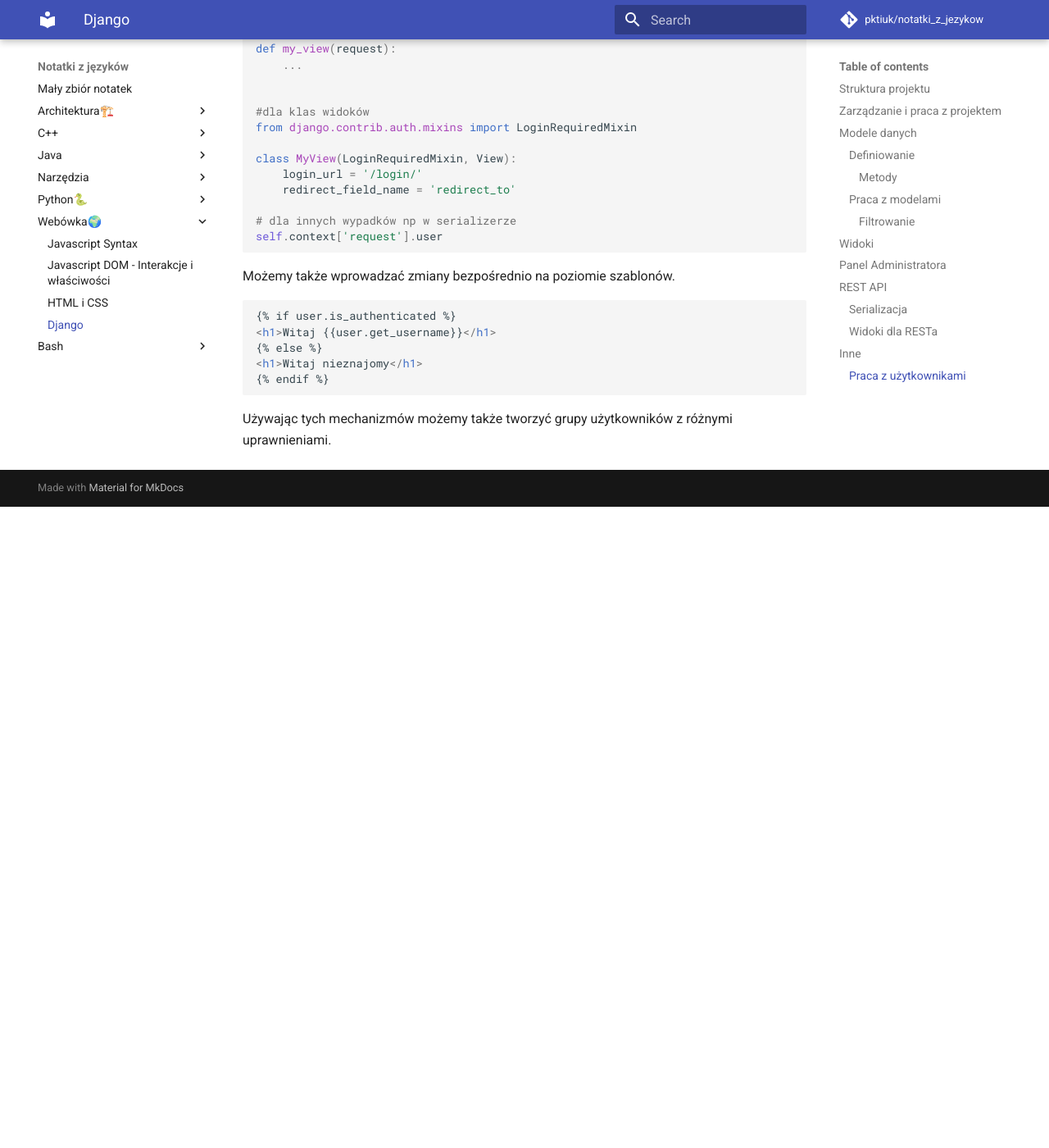
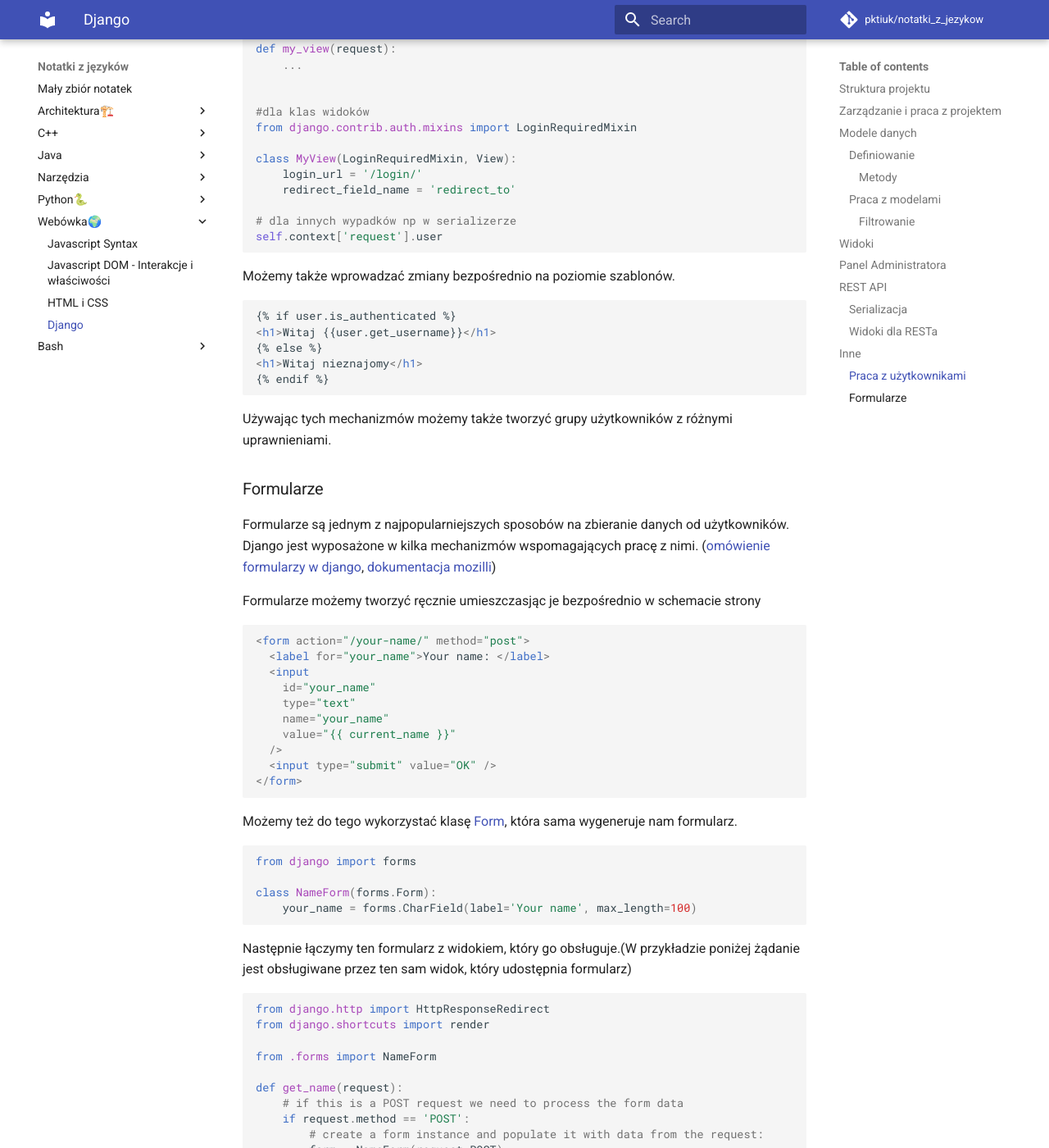
Before and after one commit to pktiuk/notatki_z_jezykow, an MkDocs documentation site: the page built from docs/Webówka🌍/9_django.md, in a window 1280 px wide and 1400 px high, scrolled down 7170 px. Shown: the whole window at 82% size. Built offline with MkDocs 1.6.1 and Material for MkDocs 9.7.7, drawn with Linux system fonts in a browser that asks for light colours; comment, search, counter and statistics services are not loaded; before the commit the page ends 7788 px from its top, so only the background shows below that; some of the changed text lies outside the part shown.

Commit message:
Opis formularzy dla Django

````diff
--- a/docs/Webówka🌍/9_django.md
+++ b/docs/Webówka🌍/9_django.md
@@ -338,3 +338,69 @@
 ```
 
 Używając tych mechanizmów możemy także tworzyć grupy użytkowników z różnymi uprawnieniami.
+
+### Formularze
+
+Formularze są jednym z najpopularniejszych sposobów na zbieranie danych od użytkowników. Django jest wyposażone w kilka mechanizmów wspomagających pracę z nimi. ([omówienie formularzy w django](https://docs.djangoproject.com/en/3.2/topics/forms/), [dokumentacja mozilli](https://developer.mozilla.org/en-US/docs/Web/HTML/Element/form))
+
+Formularze możemy tworzyć ręcznie umieszczasjąc je bezpośrednio w schemacie strony
+
+```html
+<form action="/your-name/" method="post">
+  <label for="your_name">Your name: </label>
+  <input
+    id="your_name"
+    type="text"
+    name="your_name"
+    value="{{ current_name }}"
+  />
+  <input type="submit" value="OK" />
+</form>
+```
+
+Możemy też do tego wykorzystać klasę [Form](https://docs.djangoproject.com/en/3.2/ref/forms/api/#django.forms.Form), która sama wygeneruje nam formularz.
+
+```python
+from django import forms
+
+class NameForm(forms.Form):
+    your_name = forms.CharField(label='Your name', max_length=100)
+```
+
+Następnie łączymy ten formularz z widokiem, który go obsługuje.(W przykładzie poniżej żądanie jest obsługiwane przez ten sam widok, który udostępnia formularz)
+
+```python
+from django.http import HttpResponseRedirect
+from django.shortcuts import render
+
+from .forms import NameForm
+
+def get_name(request):
+    # if this is a POST request we need to process the form data
+    if request.method == 'POST':
+        # create a form instance and populate it with data from the request:
+        form = NameForm(request.POST)
+        # check whether it's valid:
+        if form.is_valid():
+            # process the data in form.cleaned_data as required
+            # ...
+            # redirect to a new URL:
+            return HttpResponseRedirect('/thanks/')
+
+    # if a GET (or any other method) we'll create a blank form
+    else:
+        form = NameForm()
+
+    return render(request, 'name.html', {'form': form})
+```
+
+Wykorzystany schemat `name.html`:
+
+```html
+<form action="/your-name/" method="post">
+  {% csrf_token %} {{ form }}
+  <input type="submit" value="Submit" />
+</form>
+```
+
+`csrf_token` jest sposobem na użycie ochrony przeciwko [CSRF](https://pl.wikipedia.org/wiki/Cross-site_request_forgery)
````
